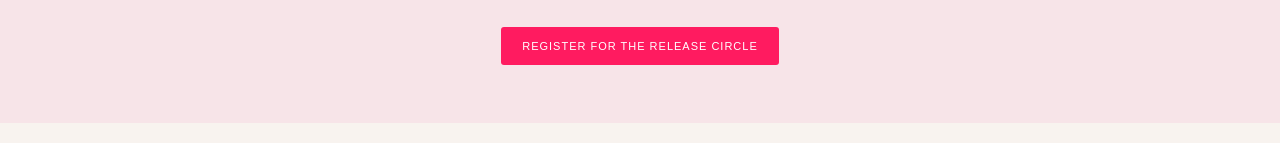
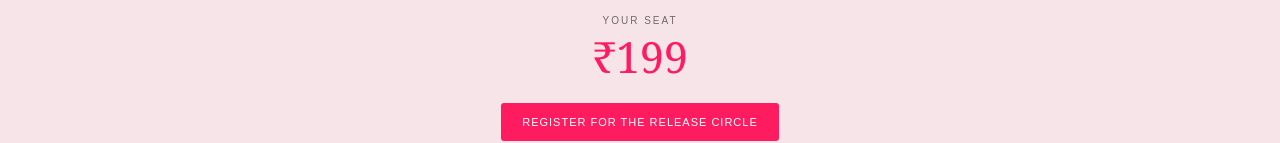
Before and after one commit to coach-artithakur/arti-thakur-website, a plain HTML site: page index.html in a window 1280 px wide. Shown: the part 6960-7103 px from the top of the page. Drawn offline with Linux system fonts and the light colour scheme.

Commit message:
Display ₹199 Release Circle webinar price

```diff
--- a/index.html
+++ b/index.html
@@ -62,7 +62,7 @@ section{padding:58px 0}.center{text-align:center}.narrow{max-width:610px;margin:
 <div class="video-card"><iframe src="https://www.youtube-nocookie.com/embed/VCawR40jAFg" title="Devotional story and manifestation video 3" loading="lazy" allow="accelerometer; autoplay; clipboard-write; encrypted-media; gyroscope; picture-in-picture; web-share" referrerpolicy="strict-origin-when-cross-origin" allowfullscreen></iframe></div>
 <div class="video-card"><iframe src="https://www.youtube-nocookie.com/embed/ANjfmFSeWsI" title="Devotional story and manifestation video 4" loading="lazy" allow="accelerometer; autoplay; clipboard-write; encrypted-media; gyroscope; picture-in-picture; web-share" referrerpolicy="strict-origin-when-cross-origin" allowfullscreen></iframe></div></div><div class="video-note">Swipe left to explore all four videos.</div><div class="center"><a class="button" href="https://youtube.com/@letsreset_with_artithakur" target="_blank" rel="noopener">VISIT MY YOUTUBE CHANNEL</a></div></section>
 
-<section class="pink-section center" id="release-circle"><div class="wrap narrow"><div class="eyebrow">A special gathering · December 2026</div><h2>The 2027 Release Circle</h2><p>Cut the weight. In 2026 itself. Join me for a live 90-minute experience to release what you no longer want to carry into the year ahead.</p><img class="poster" src="assets/1FA125C2-2004-4448-8C7F-EE7994A936A0.png" alt="The 2027 Release Circle — December 12, 2026, live on Zoom"><p class="event-meta">12 DECEMBER 2026 &nbsp;·&nbsp; 12:00 PM IST<br>LIVE ON ZOOM &nbsp;·&nbsp; 90 MINUTES<br>LIMITED SEATS</p><a class="button" href="https://tagmango.com/web/checkout/6af2f79fc5ca420c1b38caf1" target="_blank" rel="noopener">REGISTER FOR THE RELEASE CIRCLE</a></div></section>
+<section class="pink-section center" id="release-circle"><div class="wrap narrow"><div class="eyebrow">A special gathering · December 2026</div><h2>The 2027 Release Circle</h2><p>Cut the weight. In 2026 itself. Join me for a live 90-minute experience to release what you no longer want to carry into the year ahead.</p><img class="poster" src="assets/1FA125C2-2004-4448-8C7F-EE7994A936A0.png" alt="The 2027 Release Circle — December 12, 2026, live on Zoom"><p class="event-meta">12 DECEMBER 2026 &nbsp;·&nbsp; 12:00 PM IST<br>LIVE ON ZOOM &nbsp;·&nbsp; 90 MINUTES<br>LIMITED SEATS</p><p style="margin:18px 0 6px;font:10px Arial,sans-serif;letter-spacing:2px;text-transform:uppercase;color:var(--muted)">Your seat</p><h2 style="margin:0 0 10px;color:var(--pink)">₹199</h2><a class="button" href="https://tagmango.com/web/checkout/6af2f79fc5ca420c1b38caf1" target="_blank" rel="noopener">REGISTER FOR THE RELEASE CIRCLE</a></div></section>
 <section class="center" id="connect"><div class="wrap narrow"><div class="eyebrow">Your next step, at your own pace</div><h2>Explore Coaching With Me</h2><p>If you feel ready to explore personal guidance, let’s begin with a complimentary 30-minute discovery call. We can talk about where you are, what you’re looking for and whether working together feels right.</p><p class="book-quote">A relaxed conversation to share what's on your mind, ask questions and explore whether working together feels right. No pressure to make a decision.</p><div class="contact-links"><a class="button" href="https://tr.ee/wdzcQy" target="_blank" rel="noopener">BOOK YOUR FREE 30-MINUTE DISCOVERY CALL</a></div><div class="social-links" aria-label="Social media links">
 <a class="social-link" href="https://instagram.com/letsreset_with_artithakur" target="_blank" rel="noopener" aria-label="Instagram"><img class="social-icon" src="assets/8C54628C-7764-40A8-B646-9F7DAC1E0F69.png" alt=""></a>
 <a class="social-link" href="https://youtube.com/@letsreset_with_artithakur" target="_blank" rel="noopener" aria-label="YouTube"><img class="social-icon" src="assets/133D3852-7002-4EFE-AF2B-1B35AF4B0222.png" alt=""></a>
```
